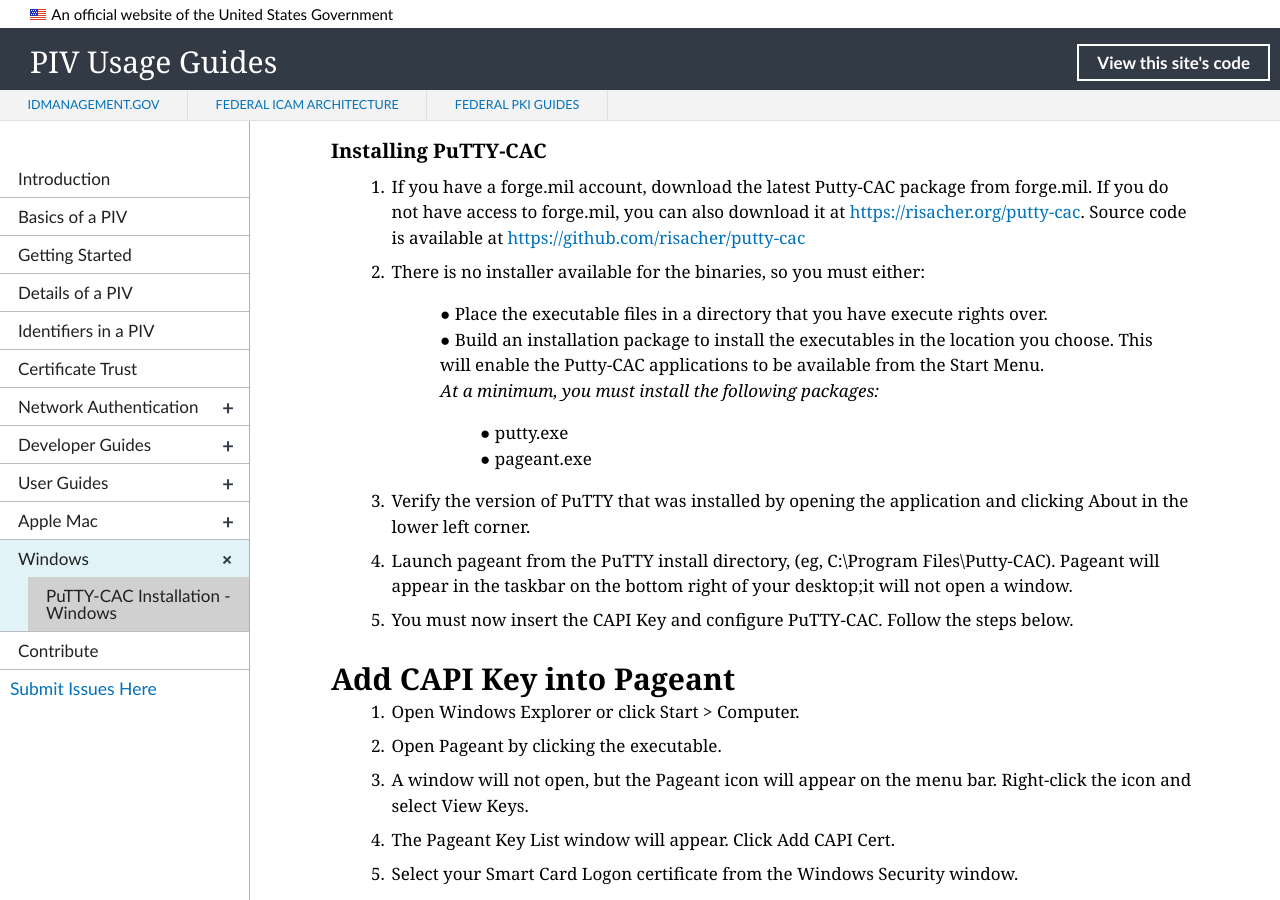
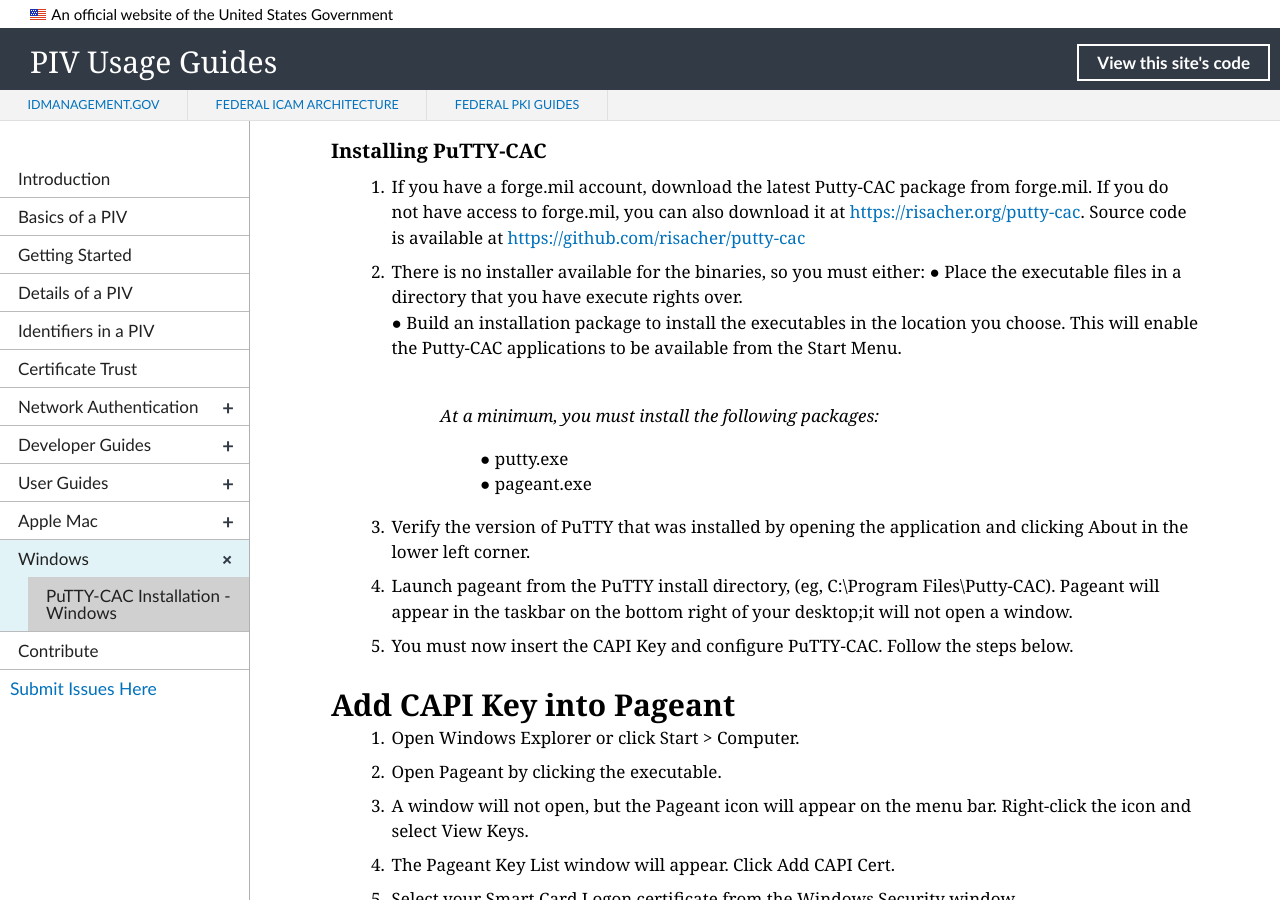
Before and after one commit to GSA/piv-guides, a Jekyll site: the page built from _windows/puttycac-install.md, in a window 1280 px wide and 900 px high, scrolled down 338 px. Built offline with Jekyll 4.4.1, drawn with Linux system fonts in a browser that asks for light colours; nearby versions of some CDN libraries.

Commit message:
More format fixes

```diff
--- a/_windows/puttycac-install.md
+++ b/_windows/puttycac-install.md
@@ -13,8 +13,9 @@
 ### Installing PuTTY-CAC
 1. If you have a forge.mil account, download the latest Putty-CAC package from forge.mil. If you do not have access to forge.mil, you can also download it at [https://risacher.org/putty-cac](https://risacher.org/putty-cac). Source code is available at [https://github.com/risacher/putty-cac](https://github.com/risacher/putty-cac)
 2. There is no installer available for the binaries, so you must either:
-> ● Place the executable files in a directory that you have execute rights over.<br>
-> ● Build an installation package to install the executables in the location you choose.  This will enable the Putty-CAC applications to be available from the Start Menu.<br>
+● Place the executable files in a directory that you have execute rights over.<br>
+● Build an installation package to install the executables in the location you choose.  This will enable the Putty-CAC applications to be available from the Start Menu.<br>
+<br>
 > *At a minimum, you must install the following packages:*<br>
 >> ● putty.exe<br>
 >> ● pageant.exe<br>
```
